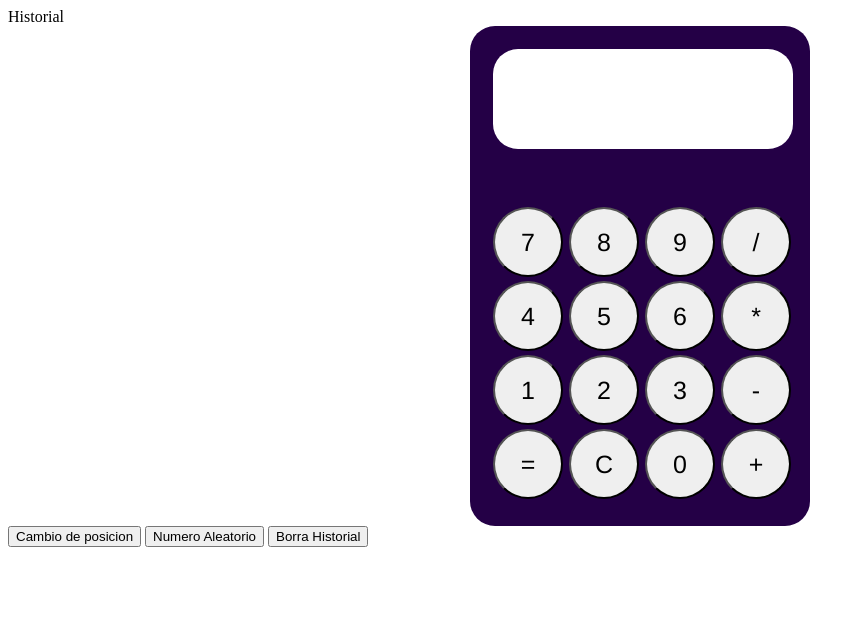
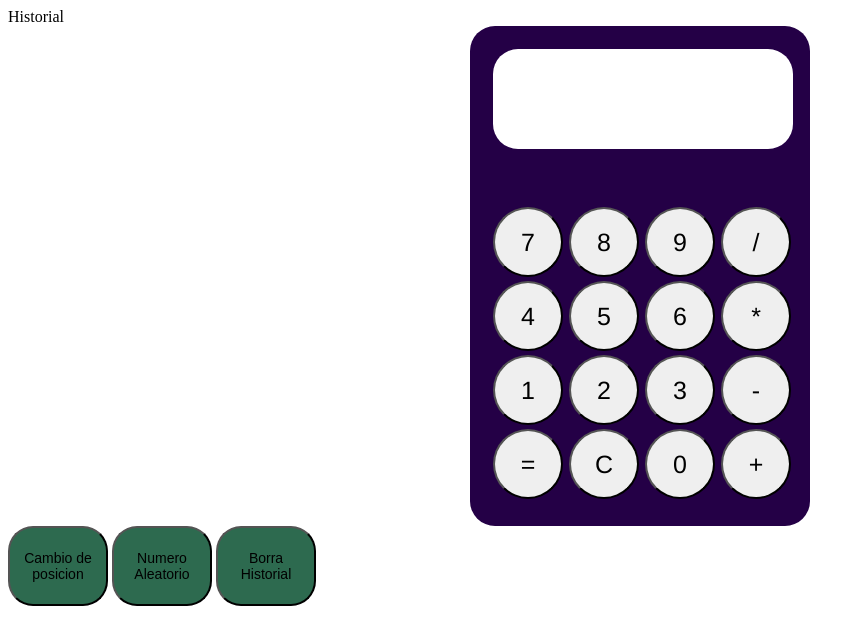
Before and after one commit to ramun9533/Retos, a plain HTML site: page index.html in a window 1280 px wide. Shown: the whole page, without its empty margins (0-865 px from the left). Drawn offline with Linux system fonts and the light colour scheme.

Commit message:
Se agregan botones

```diff
--- a/styles.css
+++ b/styles.css
@@ -37,3 +37,12 @@
   .historia{
     display:block;
   }
+  .cambios {
+    font-size: 14px;
+    background-color: #2d6a4f;
+    list-style: none;
+    width:100px;
+    height: 80px;
+    padding: 10px;
+    border-radius: 25px;
+  }
```
